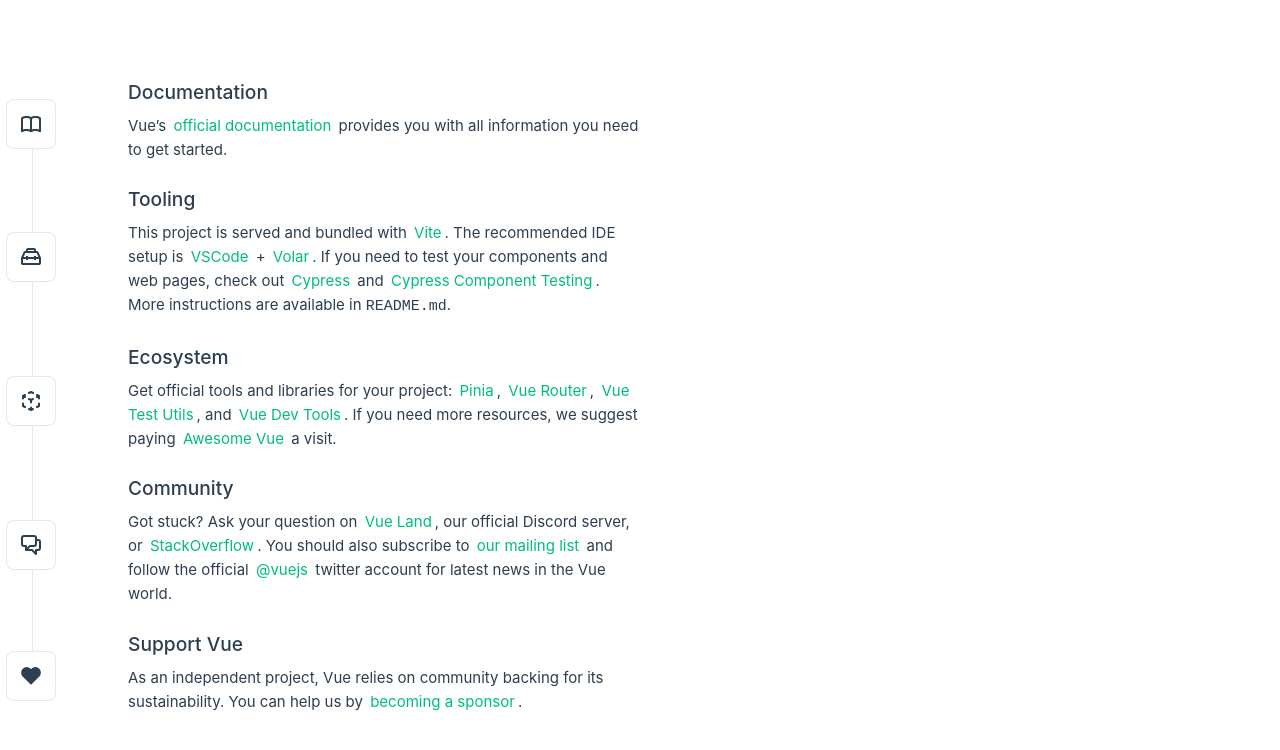
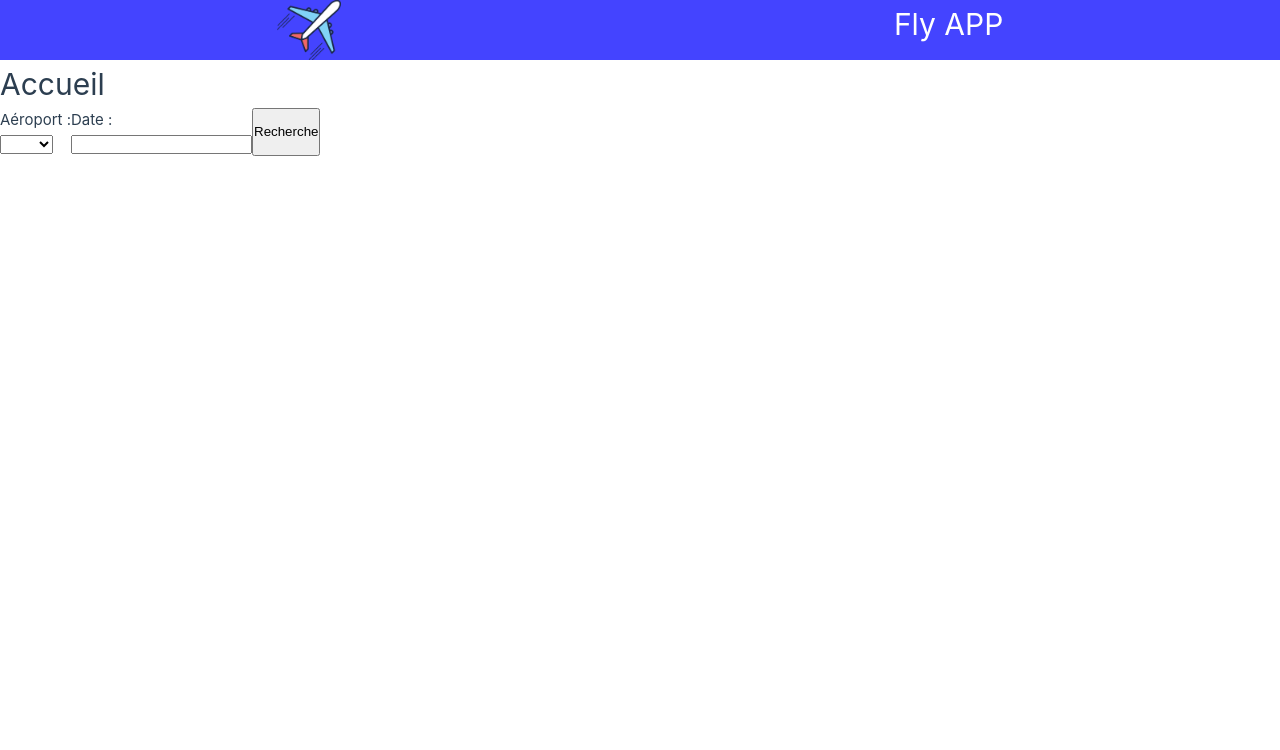
Before and after one commit to alenop/Fly-App, a Vue app in the folder Front/fly-app/: page / in a window 1280 px wide. Shown: the top 750 px of the page. Built offline with nearby package versions, Linux system fonts and the light colour scheme.

Commit message:
ajout de liens dans le bandeau de menu + correction du css du bandeau

```diff
--- a/Front/fly-app/index.html
+++ b/Front/fly-app/index.html
@@ -13,7 +13,8 @@
 </html>
 
 <style>
-  #app body {
-    padding: 0;
-  }
+* {
+  padding: 0 !important;
+  margin: 0 !important;
+}
 </style>
--- a/Front/fly-app/src/App.vue
+++ b/Front/fly-app/src/App.vue
@@ -1,6 +1,5 @@
 <script setup lang="ts">
 import { RouterLink, RouterView } from 'vue-router'
-import HelloWorld from './components/HelloWorld.vue'
 </script>
 
 <template>
--- a/Front/fly-app/src/components/Menu.vue
+++ b/Front/fly-app/src/components/Menu.vue
@@ -1,12 +1,21 @@
-<script setup lang="ts">
-
+<script lang="ts">
+  export default {
+    data() {},
+    components: {
+    },
+    methods: {
+      toAccueil() {
+        this.$router.push("/");
+      }
+    },
+  };
 </script>
 
 <template>
   <div>
     <header class="menu">
-      <img class="logo" src="../assets/logo_plane.png" alt="">
-      <h1>Fly APP</h1>
+      <img @click="toAccueil" class="logo" src="../assets/logo_plane.png" alt="">
+      <h1 @click="toAccueil">Fly APP</h1>
     </header>
   </div>
 </template>
@@ -17,7 +26,7 @@
   background-color: #4444FF;
   display: flex;
   flex-direction: row;
-  justify-content: space-between;
+  justify-content: space-around;
   width: 100vw;
   color: white;
 }
--- a/Front/fly-app/src/router/index.ts
+++ b/Front/fly-app/src/router/index.ts
@@ -6,11 +6,11 @@
 const router = createRouter({
   history: createWebHistory(import.meta.env.BASE_URL),
   routes: [
-    {
-      path: '/',
-      name: 'home',
-      component: HomeView,
-    },
+    // {
+    //   path: '/',
+    //   name: 'home',
+    //   component: HomeView,
+    // },
     {
       path: '/about',
       name: 'about',
@@ -25,7 +25,7 @@
       component: RegisterView,
     },
     {
-      path: '/search',
+      path: '/',
       name: 'search',
       component: SearchView,
     },
```
Also changed, not shown: 1 other file (tests, documents, lock files or other folders).
